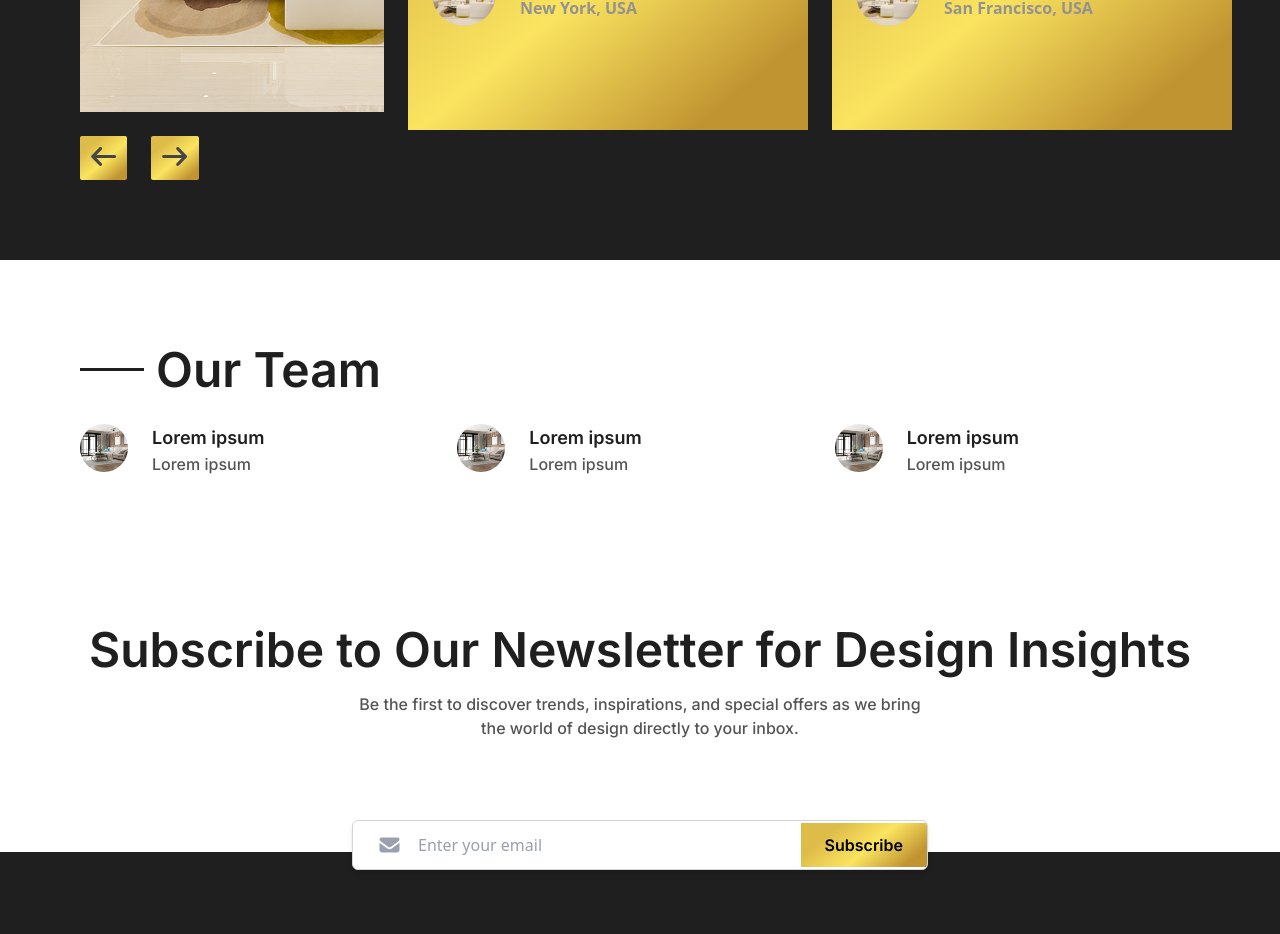
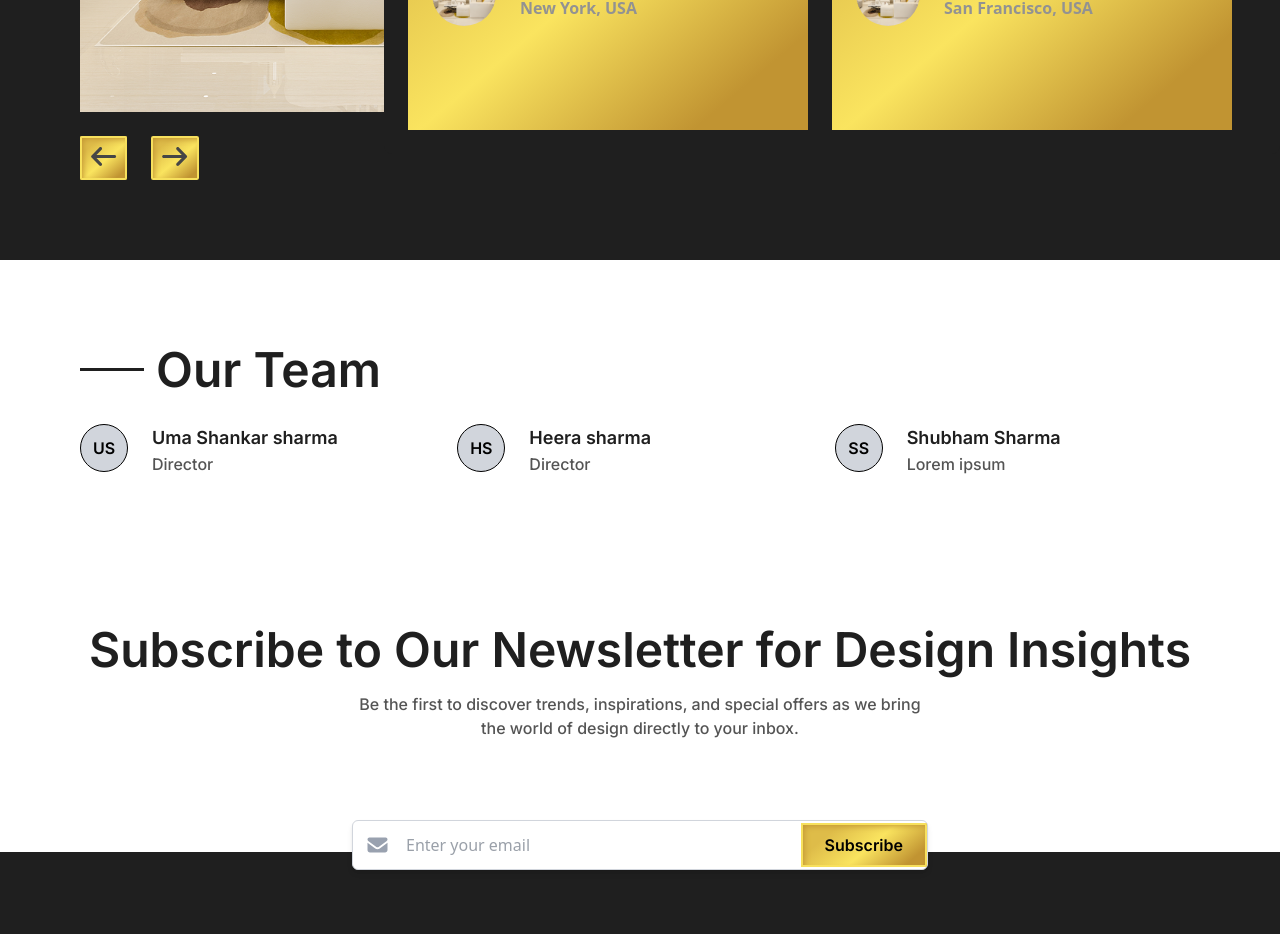
Before and after one commit to Abtikdigital/VastuCraft, a React (Vite) app: page /about in a window 1280 px wide. Shown: the part 1820-2754 px from the top of the page. Built offline with nearby package versions, Linux system fonts and the light colour scheme.

Commit message:
updated all the fixes

```diff
--- a/package.json
+++ b/package.json
@@ -24,6 +24,7 @@
     "nodemailer": "^7.0.6",
     "react": "^19.1.1",
     "react-dom": "^19.1.1",
+    "react-helmet": "^6.1.0",
     "react-hook-form": "^7.62.0",
     "react-intersection-observer": "^9.16.0",
     "react-redux": "^9.2.0",
--- a/src/index.css
+++ b/src/index.css
@@ -1,9 +1,21 @@
 @import "tailwindcss";
 .primary-button {
-  @apply font-semibold text-base py-2.5 px-6 transition-all duration-300 flex justify-center items-center cursor-pointer;
+  @apply font-semibold text-base py-2.5 px-6
+         shadow-[inset_0_0_0_2px_#f7e05d,inset_3px_3px_6px_#c19432]
+         transition-all duration-500 flex justify-center items-center cursor-pointer;
   background: linear-gradient(
     319.78deg,
     #c19432 13.44%,
+    #fae45f 45.57%,
+    #debc49 77.09%
+  );
+}
+
+.primary-button:hover {
+  @apply shadow-[inset_0_0_0_2px_#c19432,inset_-3px_-3px_6px_#debc49];
+  background: linear-gradient(
+    139.78deg,
+    /* flipped direction */ #c19432 13.44%,
     #fae45f 45.57%,
     #debc49 77.09%
   );
--- a/src/pages/About.jsx
+++ b/src/pages/About.jsx
@@ -9,22 +9,23 @@ import Newsletter from "../sections/Newsletter";
 import Mainlayout from "../layout/Mainlayout";
 import { motion } from "framer-motion";
 import { useInView } from "react-intersection-observer";
+import { Helmet } from "react-helmet";
 
 function About() {
   const testimonialData = [
     {
-      img: Member1,
-      name: "Lorem ipsum",
-      position: "Lorem ipsum",
+      img: "",
+      name: "Uma Shankar sharma",
+      position: "Director",
     },
     {
-      img: Member1,
-      name: "Lorem ipsum",
-      position: "Lorem ipsum",
+      img: "",
+      name: "Heera sharma",
+      position: "Director",
     },
     {
-      img: Member1,
-      name: "Lorem ipsum",
+      img: "",
+      name: "Shubham Sharma",
       position: "Lorem ipsum",
     },
   ];
@@ -36,6 +37,19 @@ function About() {
   };
 
   return (
+    <>
+      <Helmet>
+        <meta charSet="utf-8" />
+        <meta
+          name="description"
+          content=" VastuCraft blends creativity and Vastu principles to craft beautiful, functional interiors for every lifestyle."
+        />
+        <meta
+          name="keywords"
+          content="Vastu design experts , Professional interior design  , Creative interior design solutions"
+        />
+        <title> About VastuCraft – Interior Design Specialists</title>
+      </Helmet>
       <Mainlayout>
         <Hero />
         <Service />
@@ -61,15 +75,18 @@ function About() {
                   variants={cardVariants}
                   initial="hidden"
                   animate={inView ? "visible" : "hidden"}
-                transition={{ duration: 0.6, delay: index * 0.2, ease: "easeOut" }}
+                  transition={{
+                    duration: 0.6,
+                    delay: index * 0.2,
+                    ease: "easeOut",
+                  }}
                   className="flex gap-6"
                 >
                   <div>
-                  <img
-                    src={data?.img}
-                    alt={data?.name}
-                    className="rounded-full w-12 h-12"
-                  />
+                    <div
+
+                      className="rounded-full w-12 h-12 flex justify-center items-center font-semibold font-1 heading-2 uppercase bg-gray-300 border"
+                    >{data?.name?.split(" ")[0][0] +data?.name?.split(" ")[1][0]}</div>
                   </div>
                   <div>
                     <h2 className="text-[#1F1F1F] font-1 font-semibold text-lg">
@@ -87,6 +104,7 @@ function About() {
 
         <Newsletter />
       </Mainlayout>
+    </>
   );
 }
 
--- a/src/pages/Home.jsx
+++ b/src/pages/Home.jsx
@@ -1,16 +1,29 @@
-
-import Hero from '../sections/Hero'
-import Services from '../sections/Servicesection'
-import Steps from '../sections/Steps'
-import FeaturedDesign from '../sections/FeaturedDesign'
-import Testimonial from '../sections/Testimonial'
-import Newsletter from '../sections/Newsletter'
-import Mainlayout from '../layout/Mainlayout'
+import Hero from "../sections/Hero";
+import Services from "../sections/Servicesection";
+import Steps from "../sections/Steps";
+import FeaturedDesign from "../sections/FeaturedDesign";
+import Testimonial from "../sections/Testimonial";
+import Newsletter from "../sections/Newsletter";
+import Mainlayout from "../layout/Mainlayout";
+import { Helmet } from "react-helmet";
 
 function Home() {
   return (
+    <>
+      <Helmet>
+        <meta charSet="utf-8" />
+        <meta
+          name="description"
+          content="Elevate your space with VastuCraft’s interior design services for homes, offices, and commercial spaces."
+        />
+        <meta
+          name="keywords"
+          content=" Interior design services , Best interior designers near me , Affordable interior design solutions"
+        />
+        <title>VastuCraft – Creative Interior Design Solutions</title>
+      </Helmet>
+
       <Mainlayout>
-
         <Hero />
         <Services />
         <Steps />
@@ -18,9 +31,9 @@ function Home() {
 
         <Testimonial />
         <Newsletter />
-
       </Mainlayout>
-  )
+    </>
+  );
 }
 
-export default Home
+export default Home;
--- a/src/sections/Footer.jsx
+++ b/src/sections/Footer.jsx
@@ -58,11 +58,11 @@ function Footer() {
       <section className="w-full -top-8 mb-4 md:mb-0 flex justify-center items-center md:absolute px-4">
         <form
           onSubmit={handleSubmit(onSubmit)}
-          className="flex flex-row items-center w-full max-w-xl bg-white shadow-md border border-gray-300 rounded-md overflow-hidden"
+          className="flex flex-row items-center w-full max-w-xl  bg-white shadow-md border border-gray-300 rounded-md overflow-hidden"
         >
           <FontAwesomeIcon
             icon={faEnvelope}
-            className="text-gray-400 pl-3 md:ml-3"
+            className="text-gray-400 pl-3 md:pl-0 md:ml-3"
             fontSize={20}
           />
           <input
@@ -82,12 +82,12 @@ function Footer() {
           {/* Button wrapper keeps row alignment */}
           <button
             type="submit"
-            style={{
-              background:
-                "linear-gradient(319.78deg, #C19432 13.44%, #FAE45F 45.57%, #DEBC49 77.09%)",
-            }}
             disabled={loading}
-            className={`flex items-center justify-center py-2.5 px-6 text-base font-1 transition-all duration-300 cursor-pointer font-semibold
+            className={`flex items-center justify-center py-2.5  duration-300 transition-all  bg-[linear-gradient(319.78deg,#c19432_13.44%,#fae45f_45.57%,#debc49_77.09%)]
+    shadow-[inset_0_0_0_2px_#f7e05d,inset_3px_3px_6px_#c19432]
+
+    hover:bg-[linear-gradient(139.78deg,#c19432_13.44%,#fae45f_45.57%,#debc49_77.09%)]
+    hover:shadow-[inset_0_0_0_2px_#c19432,inset_-3px_-3px_6px_#debc49] px-6 text-base font-1  cursor-pointer font-semibold
         ${loading ? "bg-gray-400 cursor-not-allowed" : ""}
       `}
           >
--- a/src/sections/Navbar.jsx
+++ b/src/sections/Navbar.jsx
@@ -54,11 +54,15 @@ function Navbar() {
             <FontAwesomeIcon
               icon={faPhone}
               fontSize={22}
-              className=" text-white p-1 py-1.5 "
-              style={{
-                background:
-                  "linear-gradient(319.78deg, #C19432 13.44%, #FAE45F 45.57%, #DEBC49 77.09%)",
-              }}
+              className=" text-white p-1 py-1.5     bg-[linear-gradient(319.78deg,#c19432_13.44%,#fae45f_45.57%,#debc49_77.09%)]
+    shadow-[inset_0_0_0_2px_#f7e05d,inset_3px_3px_6px_#c19432]
+
+    hover:bg-[linear-gradient(139.78deg,#c19432_13.44%,#fae45f_45.57%,#debc49_77.09%)]
+    hover:shadow-[inset_0_0_0_2px_#c19432,inset_-3px_-3px_6px_#debc49]"
+              // style={{
+              //   background:
+              //     "linear-gradient(319.78deg, #C19432 13.44%, #FAE45F 45.57%, #DEBC49 77.09%)",
+              // }}
             />{" "}
             +91 96 5261 236
           </a>
@@ -95,7 +99,7 @@ function Navbar() {
                 onClick={() => setIsOpen(false)}
                 className={`w-full text-center py-3 rounded-xs text-lg font-medium transition-all duration-300 ${
                   pathname === link.path
-                    ? "[background:linear-gradient(319.78deg,#C19432_13.44%,#FAE45F_45.57%,#DEBC49_77.09%)] text-white font-semibold"
+                    ? " primary-button text-white font-semibold"
                     : "text-white hover:bg-[#545454]/20 hover:text-gray-200"
                 }`}
               >
--- a/src/sections/Testimonial.jsx
+++ b/src/sections/Testimonial.jsx
@@ -144,12 +144,13 @@ const Testimonial = () => {
         />
         <div className="flex gap-6">
           <button
-            className=" p-2 rounded-xs cursor-pointer"
+            className=" p-2 rounded-xs cursor-pointer    bg-[linear-gradient(319.78deg,#c19432_13.44%,#fae45f_45.57%,#debc49_77.09%)]
+    shadow-[inset_0_0_0_2px_#f7e05d,inset_3px_3px_6px_#c19432]
+
+    hover:bg-[linear-gradient(139.78deg,#c19432_13.44%,#fae45f_45.57%,#debc49_77.09%)]
+    hover:shadow-[inset_0_0_0_2px_#c19432,inset_-3px_-3px_6px_#debc49]"
             onClick={handlePrev}
-            style={{
-              background:
-                "linear-gradient(319.78deg, #C19432 13.44%, #FAE45F 45.57%, #DEBC49 77.09%)",
-            }}
+
           >
             <FontAwesomeIcon
               icon={faArrowLeft}
@@ -158,12 +159,13 @@ const Testimonial = () => {
             />
           </button>
           <button
-            className="bg-[#F1F1F1] p-2 rounded-xs   cursor-pointer"
+            className="bg-[#F1F1F1] p-2 rounded-xs   cursor-pointer    bg-[linear-gradient(319.78deg,#c19432_13.44%,#fae45f_45.57%,#debc49_77.09%)]
+    shadow-[inset_0_0_0_2px_#f7e05d,inset_3px_3px_6px_#c19432]
+
+    hover:bg-[linear-gradient(139.78deg,#c19432_13.44%,#fae45f_45.57%,#debc49_77.09%)]
+    hover:shadow-[inset_0_0_0_2px_#c19432,inset_-3px_-3px_6px_#debc49]"
             onClick={handleNext}
-            style={{
-              background:
-                "linear-gradient(319.78deg, #C19432 13.44%, #FAE45F 45.57%, #DEBC49 77.09%)",
-            }}
+
           >
             <FontAwesomeIcon
               icon={faArrowRight}
```
Also changed, not shown: src/layout/Mainlayout.jsx (+18 -12 lines), src/pages/Contact.jsx (+20 -5 lines), src/pages/Services.jsx (+24 -4 lines), 1 other file (tests, documents, lock files or other folders). Lines whose indentation alone changed are shown as unchanged.
